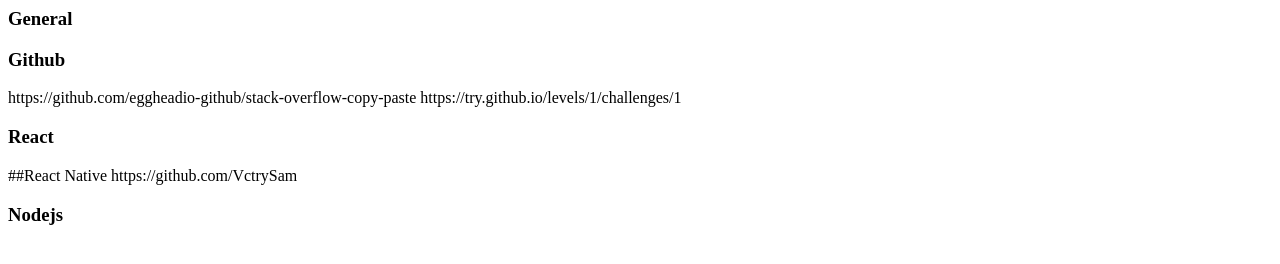
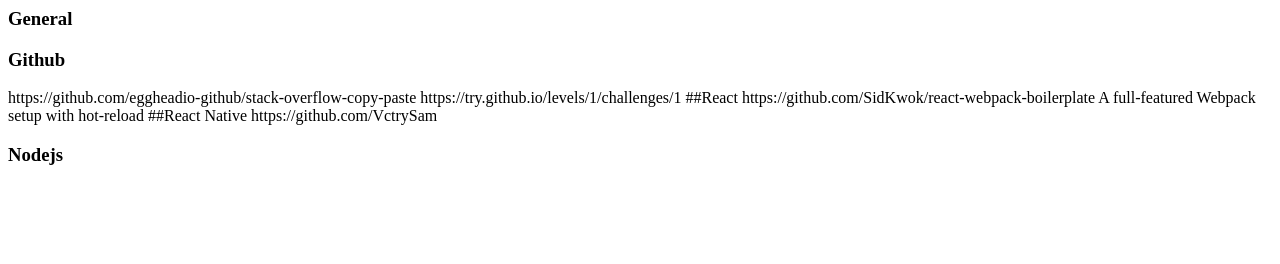
Before and after one commit to NileshPatel17/js-resources, a plain HTML site: page index.html in a window 1280 px wide. Drawn offline with Linux system fonts and the light colour scheme.

Commit message:
Update index.html

```diff
--- a/index.html
+++ b/index.html
@@ -5,7 +5,8 @@
 <h3>Github</h3>
 https://github.com/eggheadio-github/stack-overflow-copy-paste
 https://try.github.io/levels/1/challenges/1
-<h3>React</h3>
+##React
+  https://github.com/SidKwok/react-webpack-boilerplate A full-featured Webpack setup with hot-reload
 ##React Native
   https://github.com/VctrySam
 
```
